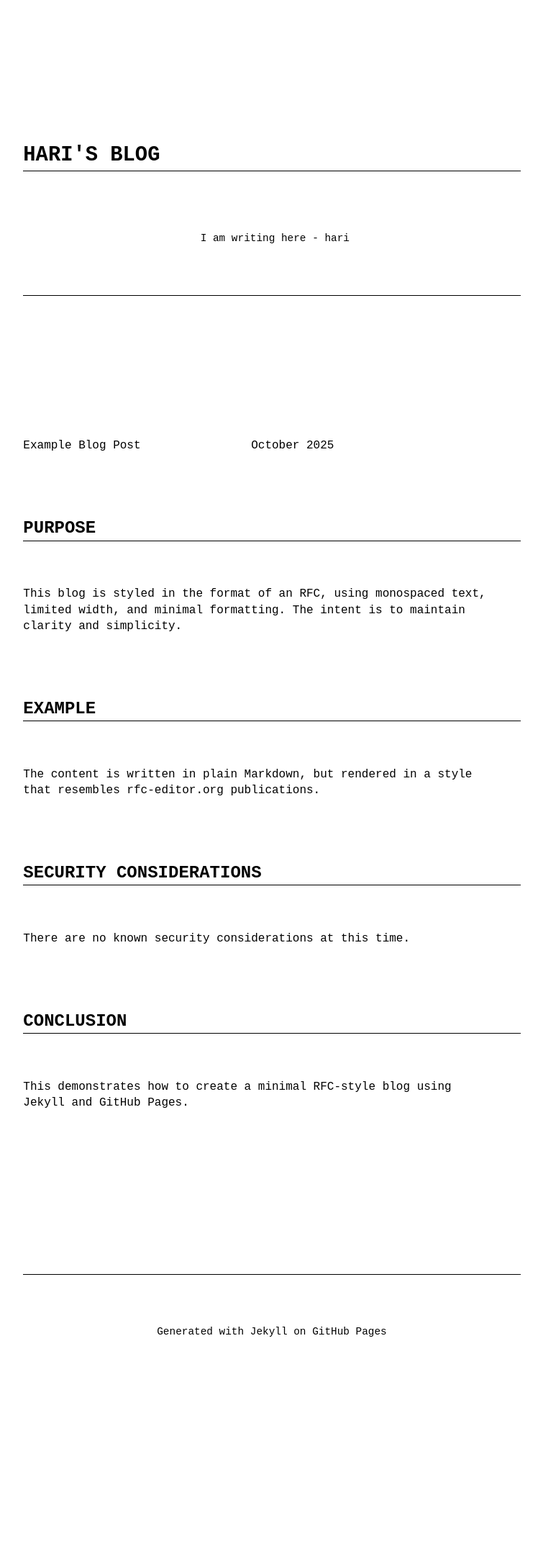
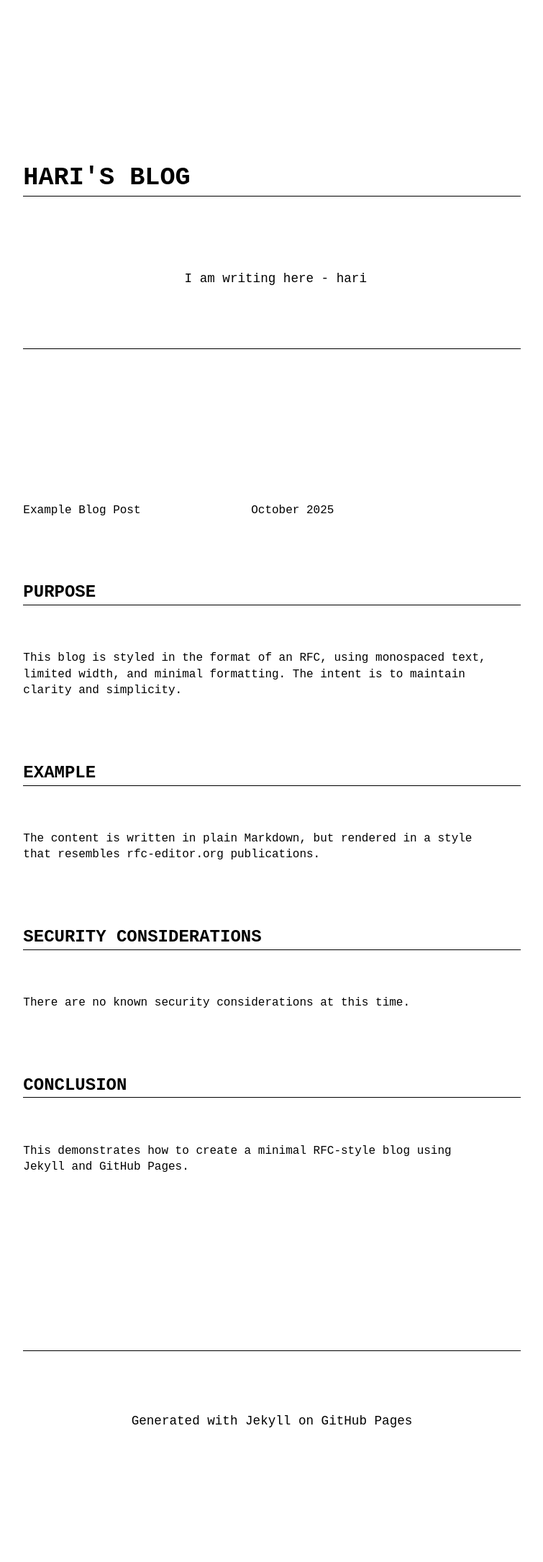
Before and after one commit to hari-s-h/hari-s-h.github.io, a Jekyll site: the page built from index.md, in a window 1280 px wide. Shown: the whole page at 72% size, without its empty margins (262-1017 px from the left). Built offline with Jekyll 4.4.1, drawn with Linux system fonts in a browser that asks for light colours; before the commit the page ends 2029 px from its top, so only the background shows below that.

Commit message:
Update rfc.css

```diff
--- a/assets/css/rfc.css
+++ b/assets/css/rfc.css
@@ -18,7 +18,7 @@ h1, h2, h3 {
 }
 
 header, footer {
-  font-size: 0.9em;
+  font-size: 1.1em;
   text-align: center;
   margin: 1em 0;
   padding-top: 0.5em;
```
